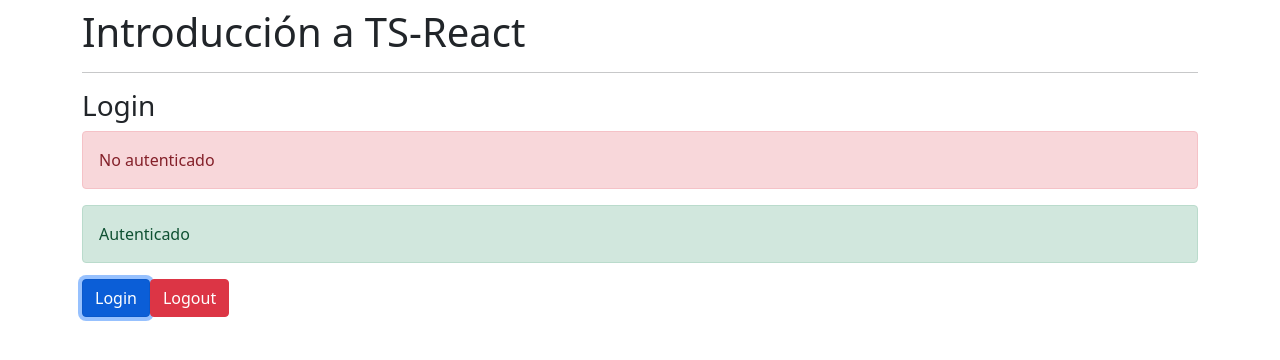
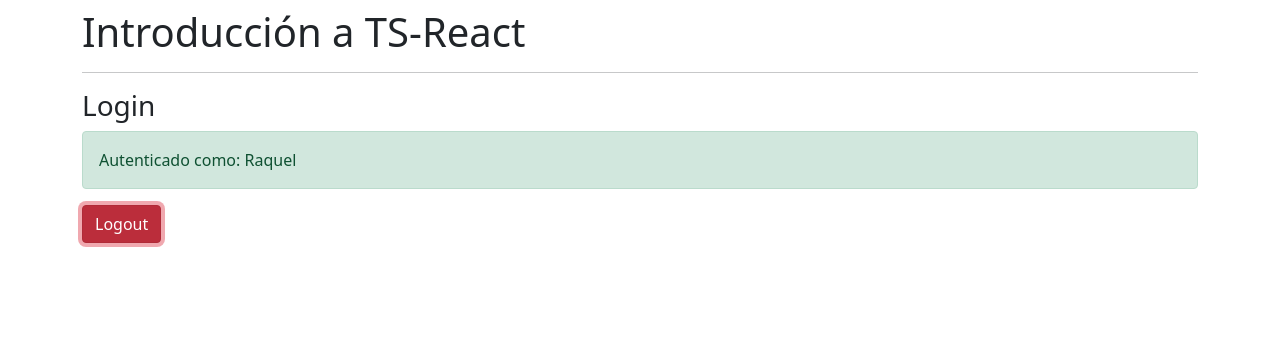
Before and after one commit to raquelv85/typescript, a React (Create React App) app: page / in a window 1280 px wide. Both pictures are taken after a click on the button "Login". Shown: the top 360 px of the page. Built offline with nearby package versions, Linux system fonts and the light colour scheme.

Commit message:
created login and logout

```diff
--- a/src/Components/Login.tsx
+++ b/src/Components/Login.tsx
@@ -14,9 +14,14 @@
   nombre: "",
 };
 
-type AuthAction = {
-  type: "logout";
-};
+type LoginPayload = {
+  username: string,
+  nombre: string
+}
+
+type AuthAction =
+     | { type: 'logout' }
+     | { type: 'login', payload: LoginPayload}
 
 const authReducer = (state: AuthState, action: AuthAction): AuthState => {
   switch (action.type) {
@@ -28,19 +33,41 @@
         username: "",
       };
 
+    case 'login':
+      const { nombre, username } = action.payload
+      return {
+        ...state,
+        token: 'ABC123',
+        nombre,
+        username
+      }
+
     default:
       return state;
   }
 };
 
 export const Login = () => {
-  const [{ validando }, dispatch] = useReducer(authReducer, initialState);
+  const [{ validando, token, nombre }, dispatch] = useReducer(authReducer, initialState);
 
   useEffect(() => {
     setTimeout(() => {
       dispatch({ type: "logout" });
     }, 1500);
   }, []);
+
+  const login = () => {
+    dispatch({
+        type: 'login',
+        payload: {
+          nombre: 'Raquel',
+          username: 'Rv'}
+      })
+  }
+
+  const logout = () => {
+    dispatch({ type: "logout" });
+  }
 
   if (validando) {
     return (
@@ -55,11 +82,19 @@
     <>
       <h3>Login</h3>
 
-      <div className="alert alert-danger">No autenticado</div>
-      <div className="alert alert-success">Autenticado</div>
+      {
+        token ?
+          <div className="alert alert-success">Autenticado como: {nombre}</div>
+        :
+          <div className="alert alert-danger">No autenticado</div>
+      }
 
-      <button className="btn btn-primary">Login</button>
-      <button className="btn btn-danger">Logout</button>
+      {
+        token ?
+          <button className="btn btn-danger" onClick={logout}>Logout</button>
+        :
+          <button className="btn btn-primary" onClick={login}>Login</button>
+      }
     </>
   );
 };
```
